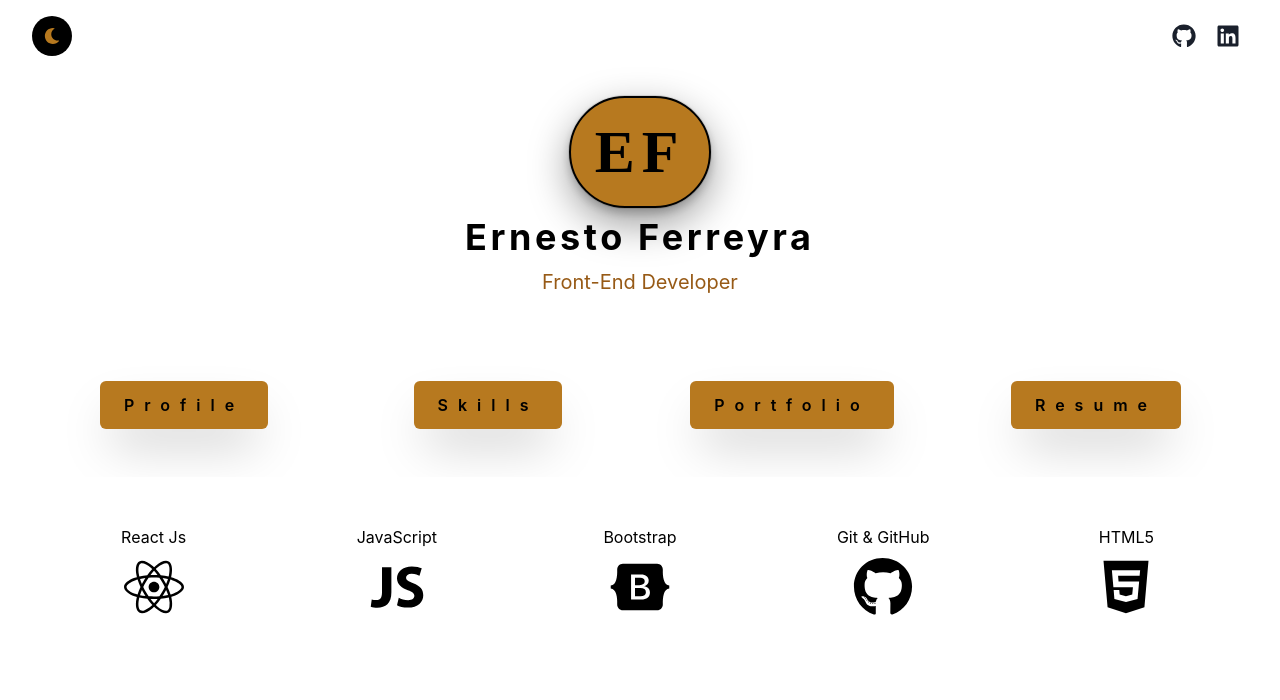
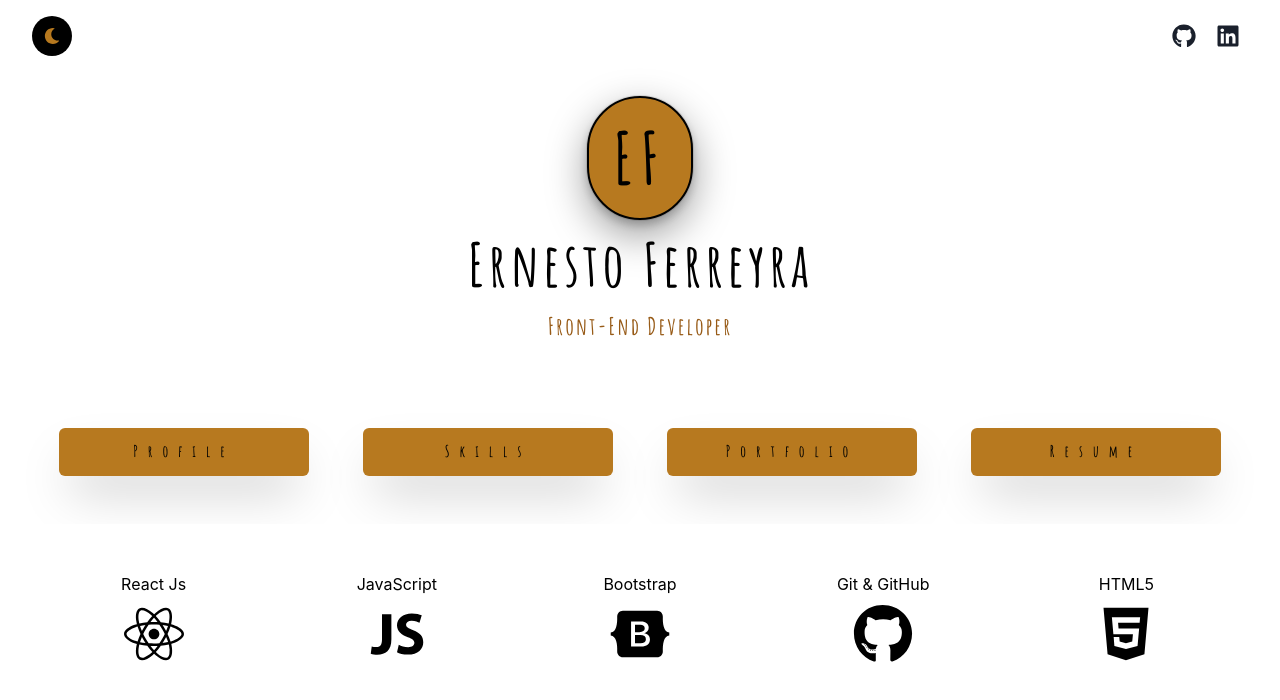
Before and after one commit to Ernesferre/Portfolio-1.0, a React (Create React App) app: page /skills in a window 1280 px wide. Shown: the top 700 px of the page. Built offline with nearby package versions, Linux system fonts and the light colour scheme.

Commit message:
dando estilos

```diff
--- a/package.json
+++ b/package.json
@@ -16,6 +16,7 @@
     "react-reveal": "^1.2.2",
     "react-router-dom": "^5.2.0",
     "react-scripts": "4.0.3",
+    "react-scroll": "^1.8.3",
     "web-vitals": "^1.0.1"
   },
   "scripts": {
--- a/public/index.html
+++ b/public/index.html
@@ -10,9 +10,18 @@
       content="Web site created using create-react-app"
     />
     <link rel="apple-touch-icon" href="%PUBLIC_URL%/logo192.png" />
+    <link rel="preconnect" href="https://fonts.googleapis.com">
+<link rel="preconnect" href="https://fonts.gstatic.com" crossorigin>
+<link href="https://fonts.googleapis.com/css2?family=Amatic+SC:wght@400;700&display=swap" rel="stylesheet">
+
+<link rel="preconnect" href="https://fonts.googleapis.com">
+<link rel="preconnect" href="https://fonts.gstatic.com" crossorigin>
+<link href="https://fonts.googleapis.com/css2?family=Roboto:wght@100;300;500;900&display=swap" rel="stylesheet">
+
     <!--
       manifest.json provides metadata used when your web app is installed on a
       user's mobile device or desktop. See https://developers.google.com/web/fundamentals/web-app-manifest/
+
     -->
     <link rel="manifest" href="%PUBLIC_URL%/manifest.json" />
     <!--
--- a/src/components/Presentation.js
+++ b/src/components/Presentation.js
@@ -45,9 +45,11 @@
                     mb={2}
                     letterSpacing={7}
                     shadow="dark-lg"
-                    fontFamily="cursive"
-                    size="3xl"
+                    // fontFamily="cursive"
+                    size="4xl"
+
                     onClick={handleStart}
+                    fontFamily="Amatic SC"
 
                 >
                     EF
@@ -73,9 +75,12 @@
                 <Swing>
                 <Heading
                     color={isDark ? "yellow.600" : 'black'}
+                    fontSize="6xl"
+                    letterSpacing={4}
+                    fontFamily="Amatic SC"
+                    fontWeight="700"
+                    textAlign="center"
 
-                    letterSpacing="widest"
-                    fontFamily="unset"
                 >
                     Ernesto Ferreyra
                 </Heading>
@@ -83,7 +88,10 @@
 
                 <Text
                     color={isDark ? "gray.400" : 'yellow.700'}
-                    fontSize="xl"
+                    fontSize="2xl"
+                    fontFamily="Amatic SC"
+                    fontWeight="700"
+                    letterSpacing={2}
                 >
                     Front-End Developer </Text>
                 </VStack>
--- a/src/components/Profile.js
+++ b/src/components/Profile.js
@@ -11,6 +11,8 @@
             mb={30}
             bg={props.isDark ? "black" : "white"}
             m={6}
+            id="profile"
+
 
         >
             {/* <Heading
@@ -67,8 +69,10 @@
                 >
                     <Text
                         textAlign="left"
-                        fontSize={30}
+                        fontSize={23}
                         fontFamily="Roboto"
+                        fontWeight="thin"
+                        letterSpacing={0}
                         p={5}
                         color={props.isDark ? "white" : "black"}
 
--- a/src/components/Resume.js
+++ b/src/components/Resume.js
@@ -10,6 +10,7 @@
             placeItems="center"
             mt={8}
             mb={4}
+            id="resume"
 
         >
             <Link
--- a/src/components/Sections.js
+++ b/src/components/Sections.js
@@ -3,6 +3,7 @@
 import { Link } from "react-router-dom"
 // import { Link } from "react-router-dom"
 import Fade from 'react-reveal/Fade';
+// import { Link } from "react-scroll"
 
 
 const Sections = (props) => {
@@ -15,25 +16,31 @@
             alignSelf="center"
             bg={props.isDark ? "black" : "white"}
             textAlign="center"
+            fontFamily="Amatic SC"
+            fontWeight="bold"
 
             m={2}
         >
             <SimpleGrid
                 bg={props.isDark ? "black" : "white"}
-                columns={{ sm: 2, md: 4, lg: 4 }}
+                columns={{ sm: 2, md: 2, lg: 4 }}
                 spacing="8"
                 p="10"
                 textAlign="center"
                 rounded="lg"
-                color="gray.400"
+                color="black"
                 mt={8}
                 >
 
                 <Link
                     to="/profile"
+
+                    // smooth={true}
+                    // duration={1000}
                 >
                     <Button
                         boxShadow="md"
+                        width="250px"
                         p="6"
                         rounded="md"
                         bg="yellow.600"
@@ -42,6 +49,7 @@
                         textDecorationLine="none"
                         _hover={{textDecoration: "none"}}
                         boxShadow="2xl"
+                        href="profile"
                     >
                     Profile
                     </Button>
@@ -52,6 +60,7 @@
                 >
                     <Button
                         boxShadow="md"
+                        width="250px"
                         p="6"
                         rounded="md"
                         bg="yellow.600"
@@ -70,6 +79,7 @@
                 >
                     <Button
                         boxShadow="md"
+                        width="250px"
                         p="6"
                         rounded="md"
                         bg="yellow.600"
@@ -88,6 +98,7 @@
                 >
                     <Button
                         boxShadow="md"
+                        width="250px"
                         p="6"
                         rounded="md"
                         bg="yellow.600"
--- a/src/components/Skills.js
+++ b/src/components/Skills.js
@@ -15,6 +15,7 @@
             bg={props.isDark ? "black" : "white"}
             color={props.isDark ? "white" : "black"}
             m={2}
+            id="skills"
 
         >
             {/* <Heading
--- a/src/components/index.css
+++ b/src/components/index.css
@@ -1,6 +1,6 @@
 body {
     margin: 0;
-    font-family: -apple-system, BlinkMacSystemFont, 'Roboto', 'Oxygen', 'Ubuntu', 'Cantarell', 'Fira Sans', 'Droid Sans', 'Helvetica Neue', sans-serif;
+    font-family: 'Amatic SC', cursive, 'Architects Daughter', cursive, 'Roboto', sans-serif;
     -webkit-font-smoothing: antialiased;
     -moz-osx-font-smoothing: grayscale;
     background-color: black;
```
Also changed, not shown: 1 other file (tests, documents, lock files or other folders).
